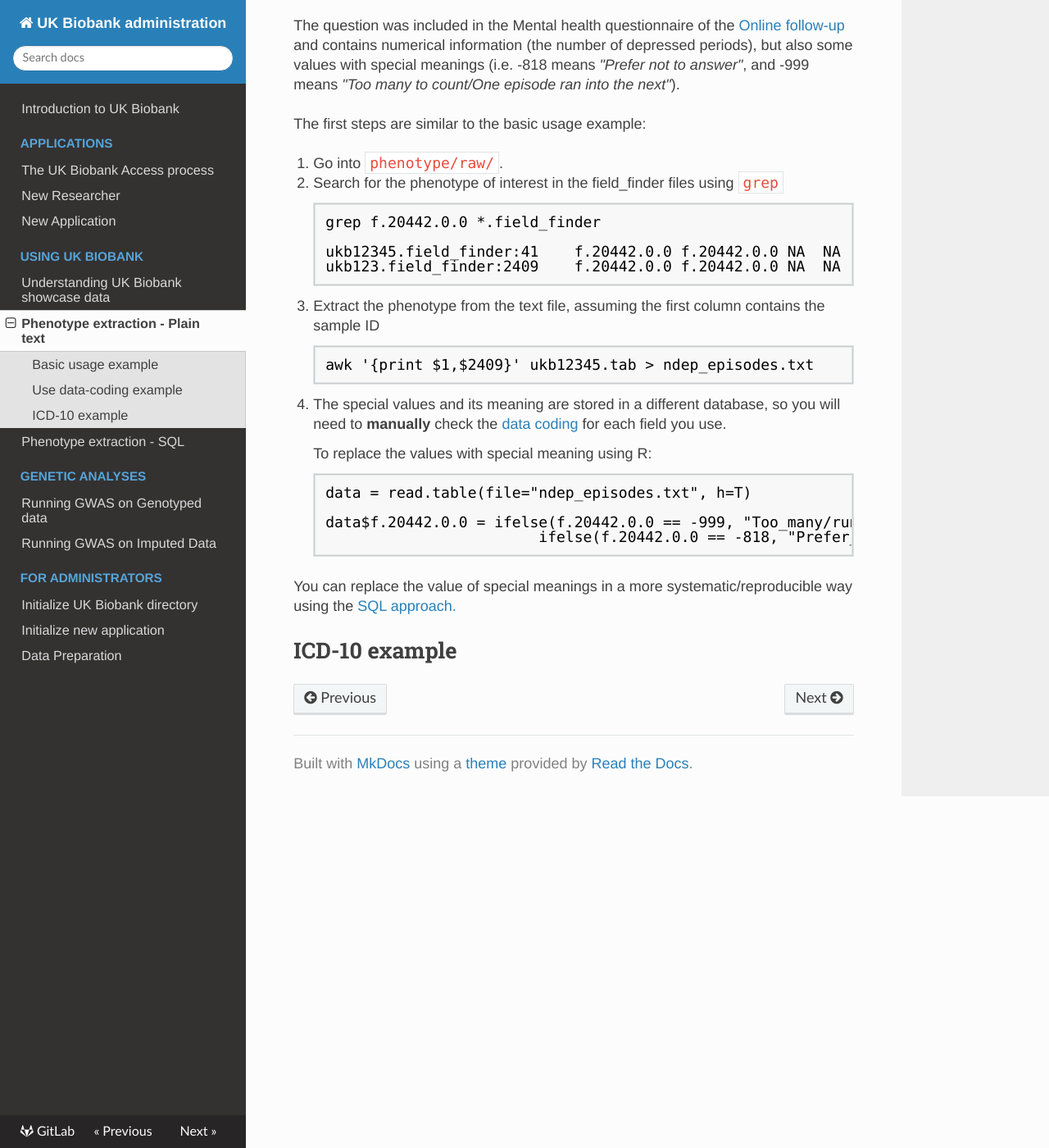
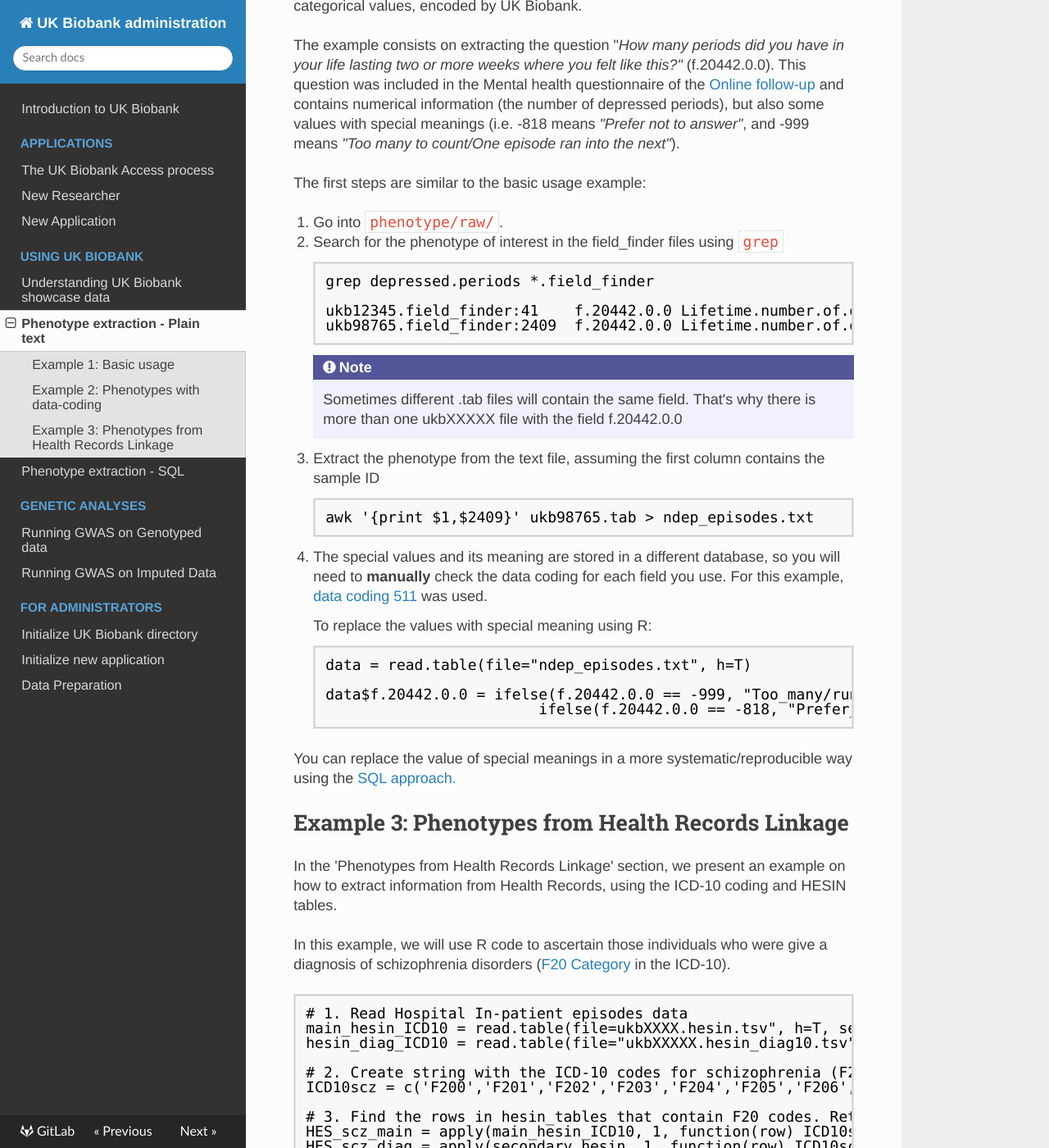
Before and after one commit to garethmarkel/ukb-administration, an MkDocs documentation site: the page built from docs/pheno/tradition.md, in a window 1280 px wide and 1400 px high, scrolled down 1745 px. Shown: the whole window at 82% size. Built offline with MkDocs 1.6.1, drawn with Linux system fonts in a browser that asks for light colours; comment, search, counter and statistics services are not loaded; some of the changed text lies outside the part shown.

Commit message:
[Update] Adds text and code for exmaples 2 and 3 in plain text scripts

````diff
--- a/docs/pheno/tradition.md
+++ b/docs/pheno/tradition.md
@@ -1,14 +1,14 @@
 # Phenotype extraction - Plain text
 Compared to using the SQL database, extracting phenotypes from .tab files requires only basic knowledge of `grep` and `awk`. Other programming languages such as R or python can also be used for more 'sophisticated' phenotype extractions.
 
-In this section, we provide a step by step tutorial of how to extract a phenotype from the .tab file.
+In this section, we provide a step by step tutorial of **1.** how to extract a phenotype from the .tab file (Basic usage), **2.** how to incorporate data coding to the phenotyes of interest, and **3.** how to extract phenotypes from Health Records Linkage data using the ICD codes.
 
 !!! important
     We assume the UK biobank application folder follows [our proposed structure](../../admin/master_generation/#expected-result).
 
-## Basic usage example
+## Example 1: Basic usage
 
-In the 'Basic usage example' section, we present an example on how to extract the first instance of the phenotype 'Height' (f.50.0.0) from UK Biobank.
+In the 'Basic usage' section, we present an example on how to extract the first instance of the phenotype 'Height' (f.50.0.0) from UK Biobank.
 
 1. Go into `phenotype/raw/`. Inside that folder, you will see two types of files: ukbXXXXX.tab and ukbXXXXX.field_finder.
 
@@ -49,11 +49,11 @@ In the 'Basic usage example' section, we present an example on how to extract th
         It is possible that the phenotype ordering within the phenotype file might change between updates.
         Thus it is important to check that the column index of the phenotype is correct when repeating the analysis.
 
-## Use data-coding example
+## Example 2: Phenotypes with data-coding
 
-In the 'Use data-coding example' section, we present an example on how to extract the phenotype that resulted from the question "*How many periods did you have in your life lasting two or more weeks where you felt like this?"* (f.20442.0.0).
+In the 'Phenotypes with data-coding' section, we present an example of a field with categorical values, encoded by UK Biobank.
 
-The question was included in the Mental health questionnaire of the [Online follow-up](https://biobank.ctsu.ox.ac.uk/crystal/label.cgi?id=100089) and contains numerical information (the number of depressed periods), but also some values with special meanings (i.e. -818 means *"Prefer not to answer"*, and -999 means *"Too many to count/One episode ran into the next"*).
+The example consists on extracting the question "*How many periods did you have in your life lasting two or more weeks where you felt like this?"* (f.20442.0.0). This question was included in the Mental health questionnaire of the [Online follow-up](https://biobank.ctsu.ox.ac.uk/crystal/label.cgi?id=100089) and contains numerical information (the number of depressed periods), but also some values with special meanings (i.e. -818 means *"Prefer not to answer"*, and -999 means *"Too many to count/One episode ran into the next"*).
 
 
 The first steps are similar to the basic usage example:
@@ -62,19 +62,22 @@ The first steps are similar to the basic usage example:
 2. Search for the phenotype of interest in the field_finder files using `grep`
 
     ```
-    grep f.20442.0.0 *.field_finder
+    grep depressed.periods *.field_finder
 
-    ukb12345.field_finder:41	f.20442.0.0	f.20442.0.0	NA	NA
-    ukb123.field_finder:2409	f.20442.0.0	f.20442.0.0	NA	NA
+    ukb12345.field_finder:41	f.20442.0.0	Lifetime.number.of.depressed.periods
+    ukb98765.field_finder:2409	f.20442.0.0	Lifetime.number.of.depressed.periods
     ```
+
+    !!! Note
+        Sometimes different .tab files will contain the same field. That's why there is more than one ukbXXXXX file with the field f.20442.0.0
 
 3. Extract the phenotype from the text file, assuming the first column contains the sample ID
 
     ```
-	awk '{print $1,$2409}' ukb12345.tab > ndep_episodes.txt
+	awk '{print $1,$2409}' ukb98765.tab > ndep_episodes.txt
     ```
 
-4. The special values and its meaning are stored in a different database, so you will need to **manually** check the [data coding](https://biobank.ctsu.ox.ac.uk/crystal/coding.cgi?id=511) for each field you use.
+4. The special values and its meaning are stored in a different database, so you will need to **manually** check the data coding for each field you use. For this example, [data coding 511](https://biobank.ctsu.ox.ac.uk/crystal/coding.cgi?id=511) was used.
 
     To replace the values with special meaning using R:
 
@@ -87,4 +90,32 @@ The first steps are similar to the basic usage example:
 
 You can replace the value of special meanings in a more systematic/reproducible way using the [SQL approach.](./understand_sql.md)
 
-## ICD-10 example
+## Example 3: Phenotypes from Health Records Linkage
+
+In the 'Phenotypes from Health Records Linkage' section, we present an example on how to extract information from Health Records, using the ICD-10 coding and HESIN tables.
+
+In this example, we will use R code to ascertain those individuals who were give a diagnosis of schizophrenia disorders ([F20 Category](https://biobank.ctsu.ox.ac.uk/crystal/field.cgi?id=41270) in the ICD-10).
+
+    # 1. Read Hospital In-patient episodes data
+    main_hesin_ICD10 = read.table(file=ukbXXXX.hesin.tsv", h=T, sep = "\t", fill = T)
+    hesin_diag_ICD10 = read.table(file="ukbXXXXX.hesin_diag10.tsv", h=T, sep = "\t", fill = T)
+
+    # 2. Create string with the ICD-10 codes for schizophrenia (F20)
+    ICD10scz = c('F200','F201','F202','F203','F204','F205','F206','F208','F209')
+
+    # 3. Find the rows in hesin_tables that contain F20 codes. Returns a boolean matrix where each column is one row from main_hesin_ICD10
+    HES_scz_main = apply(main_hesin_ICD10, 1, function(row) ICD10scz %in% row)
+    HES_scz_diag = apply(secondary_hesin, 1, function(row) ICD10scz %in% row)
+
+    # 4. Loop over the rows of your full dataset (my_ukbXXXXX_data) and assign 1 to those individuals in my_ukbXXXXX_data that are in HES_scz_main or HES_scz_diag
+    HES_main_secondary = numeric()
+    for(indiv in 1:dim(my_ukbXXXXX_data)[1]){
+          HES_main_secondary[indiv] = ifelse(any(HES_scz_main[(((indiv-1)*length(ICD10scz))+1):(indiv*length(ICD10scz))] |
+                                       HES_scz_secondary[(((indiv-1)*length(ICD10scz))+1):(indiv*length(ICD10scz))]),
+                                     1, 0)}
+
+    data$with_scz[c(HES_main_secondary==1)] = 1
+
+    # Detail on the loop:
+    # Indexes start from "(indiv-1*length(antipsychotics))+1)" = 0 to "(indiv*length(antipsychotics))" =  46
+    # Operator ":" means From .... To
````
